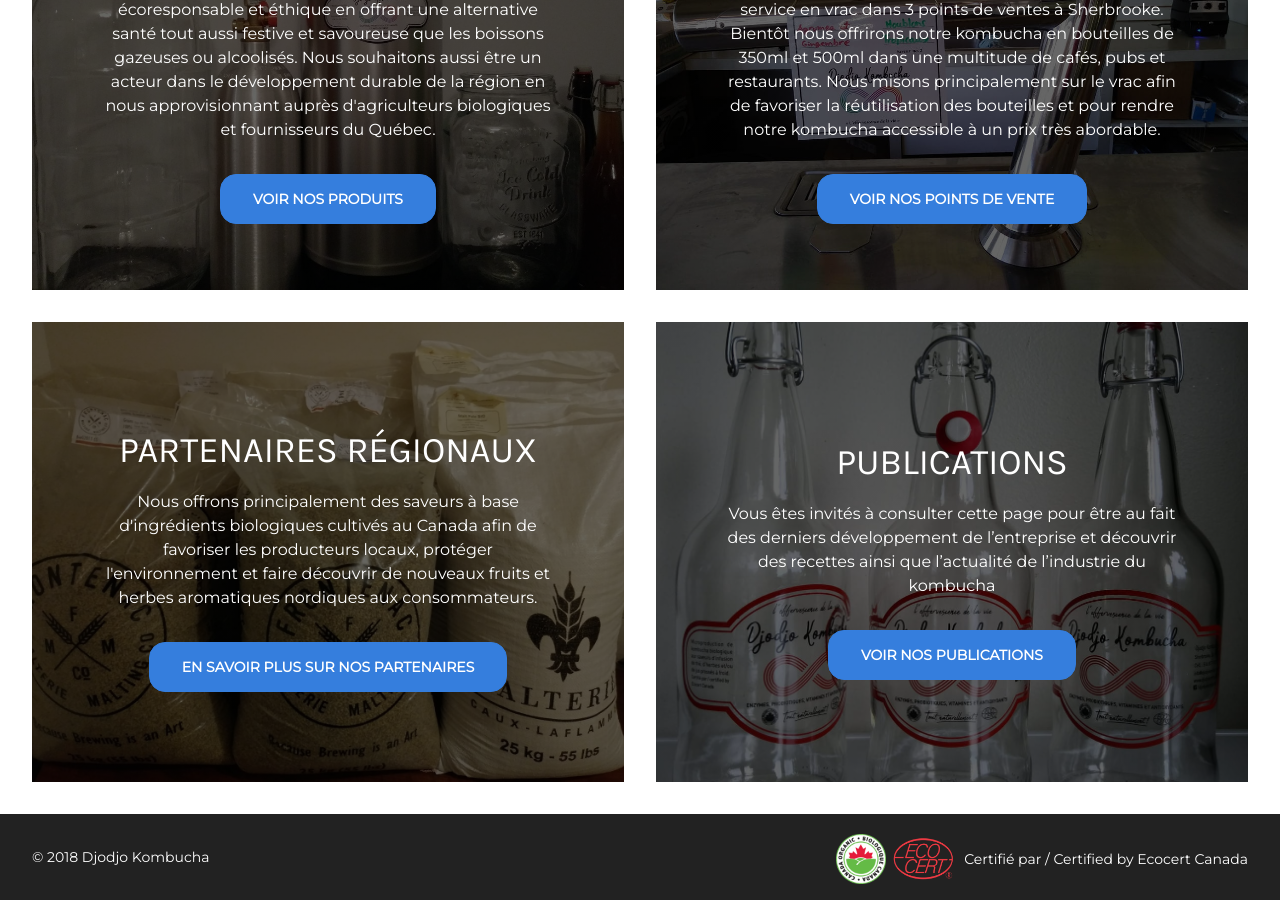
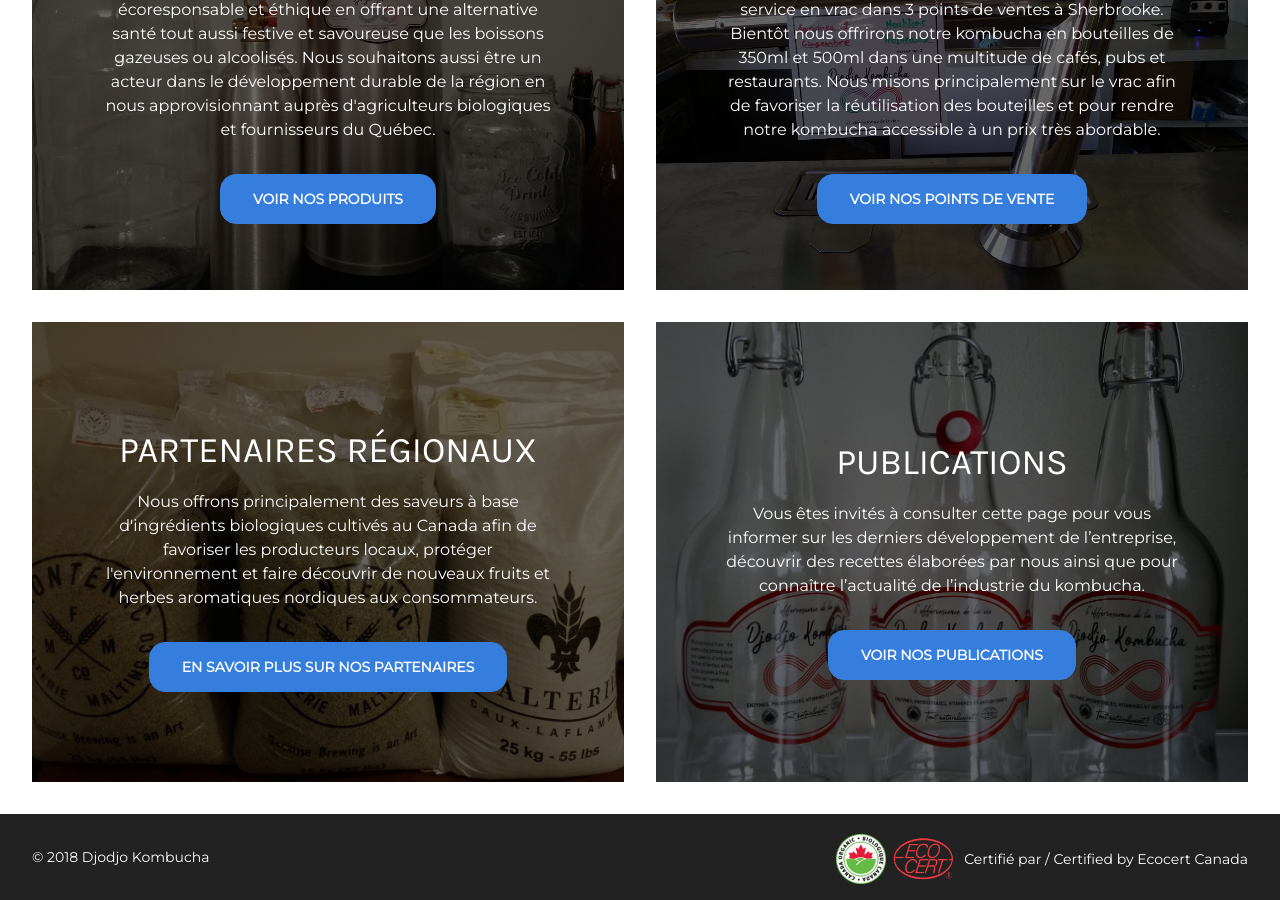
Before and after one commit to ouarez/djodjo-jekyll, a Jekyll site: the page built from index.md, in a window 1280 px wide and 900 px high, scrolled down 877 px. Built offline with Jekyll 4.4.1, drawn with Linux system fonts in a browser that asks for light colours; nearby versions of some CDN libraries; some web fonts are replaced; a script that is not in the unit is left out.

Commit message:
Update Pages uniques “home”

```diff
--- a/index.md
+++ b/index.md
@@ -38,9 +38,9 @@
     link_desc: En savoir plus sur nos partenaires
     name: Partenaires régionaux
   - desc: >-
-      Vous êtes invités à consulter cette page pour être au fait des derniers
-      développement de l’entreprise et découvrir des recettes ainsi que
-      l’actualité de l’industrie du kombucha
+      Vous êtes invités à consulter cette page pour vous informer sur les
+      derniers développement de l’entreprise, découvrir des recettes élaborées
+      par nous ainsi que pour connaître l’actualité de l’industrie du kombucha.
     image: /img/recettes-articles.jpg
     link: /publications
     link_desc: Voir nos publications
```
